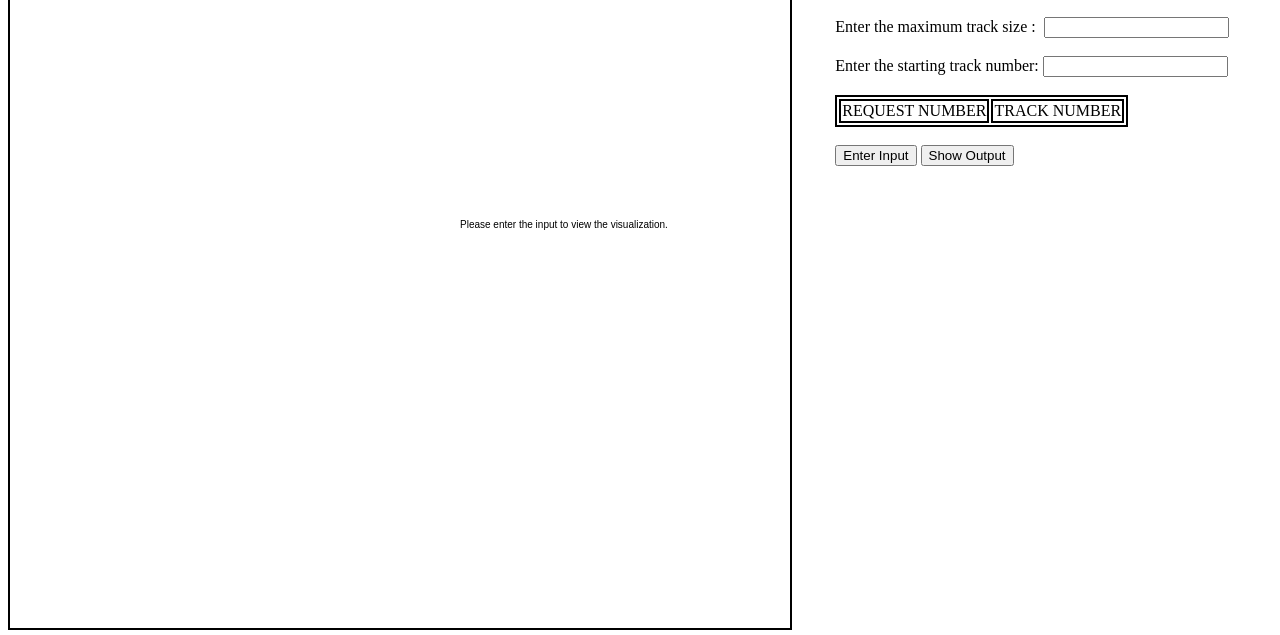
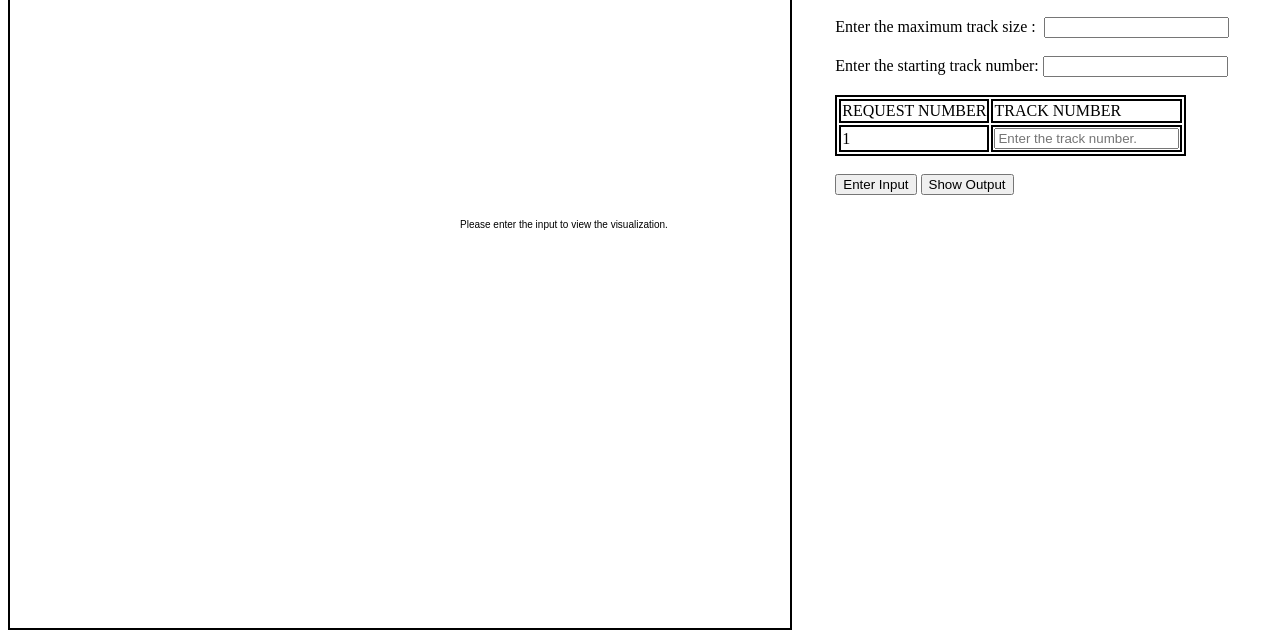
Before and after one commit to parthchoksi45/Disk-Scheduling-Algorithms, a website: page fcfs.html in a window 1280 px wide. Both pictures are taken after a click on the button "Enter Input". Shown: the part 165-800 px from the top of the page. Drawn offline with Linux system fonts and the light colour scheme.

Commit message:
Update fcfs.html

```diff
--- a/fcfs.html
+++ b/fcfs.html
@@ -64,6 +64,16 @@
                     }
                     else
                     start_track=s;
+                }
+                function myFunction()
+                {
+                        count++;
+                        var table = document.getElementById("myTable");
+                        var row = table.insertRow(-1);
+                        var cell1 = row.insertCell(0);
+                        var cell2 = row.insertCell(1);
+                        cell1.innerHTML = count;
+                        cell2.innerHTML = '<input type="number" placeholder="Enter the track number."value="" onchange="storeinput(this.value)">';
                 }
                 function storeinput(numb){
                     var g=document.getElementById("mx").value;
```
